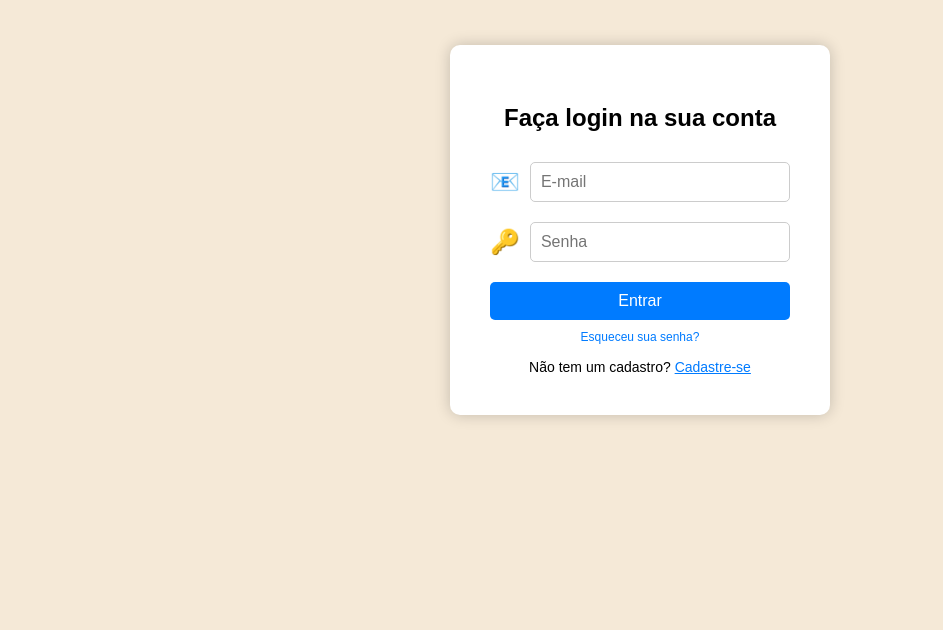
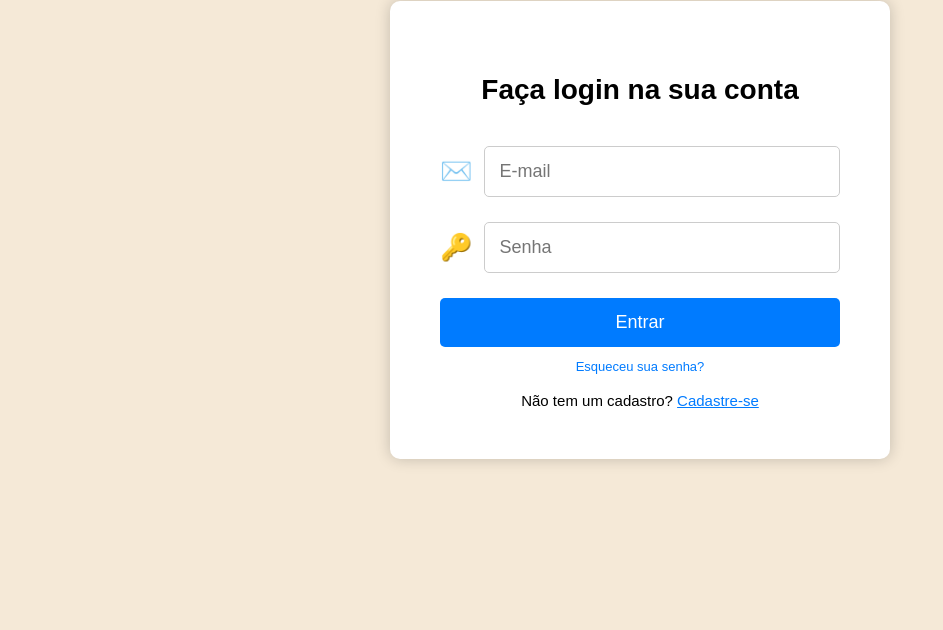
Before and after one commit to davichicarelli/projetogrupo1, a plain HTML site: page index.html in a window 1280 px wide. Shown: the part 170-800 px from the top of the page, without its empty margins (0-943 px from the left). Drawn offline with Linux system fonts and the light colour scheme.

Commit message:
mundaça no emoji do e-mail, mudança de tamanho da logo e mudança de tamanho da box centralizada

```diff
--- a/index.html
+++ b/index.html
@@ -19,46 +19,47 @@
             position: absolute;
             top: 15px;
             left: 15px;
-            width: 150px; /* Aumentar o tamanho da logo/imagem */
-
+            width: 190px; /* aumentar tamanho da logo/imagem */
         }
 
         .login-container {
             background-color: white;
-            padding: 40px;
+            padding: 50px;
             border-radius: 10px;
             box-shadow: 0 0 15px rgba(0, 0, 0, 0.2);
-            width: 300px;
+            width: 400px;
+            text-align: center; /* garante que tudo fique centralizado */
         }
 
         .login-container h2 {
-            text-align: center;
-            margin-bottom: 30px;
+            font-size: 28px; /* aumentar o tamanho do título */
+            font-weight: bold;
+            margin-bottom: 40px;
         }
 
         .input-group {
             display: flex;
             align-items: center;
-            margin-bottom: 20px;
+            margin-bottom: 25px;
         }
 
         .input-group span {
-            font-size: 24px;
-            margin-right: 10px;
+            font-size: 26px;
+            margin-right: 12px;
         }
 
         .input-group input {
             flex: 1;
-            padding: 10px;
-            font-size: 16px;
+            padding: 14px;
+            font-size: 18px;
             border: 1px solid #ccc;
             border-radius: 5px;
         }
 
         .login-container button {
             width: 100%;
-            padding: 10px;
-            font-size: 16px;
+            padding: 14px;
+            font-size: 18px;
             background-color: #007BFF;
             color: white;
             border: none;
@@ -71,10 +72,9 @@
         }
 
         .forgot-password {
-            text-align: center;
-            margin-top: 10px;
-            margin-bottom: 15px;
-            font-size: 12px;
+            margin-top: 12px;
+            margin-bottom: 18px;
+            font-size: 13px;
         }
 
         .forgot-password a {
@@ -88,8 +88,7 @@
         }
 
         .signup-link {
-            text-align: center;
-            font-size: 14px;
+            font-size: 15px;
         }
 
         .signup-link a {
@@ -112,7 +111,7 @@
         <h2>Faça login na sua conta</h2>
         <form>
             <div class="input-group">
-                <span>📧</span>
+                <span>✉️</span>
                 <input type="email" placeholder="E-mail" required>
             </div>
             <div class="input-group">
```
